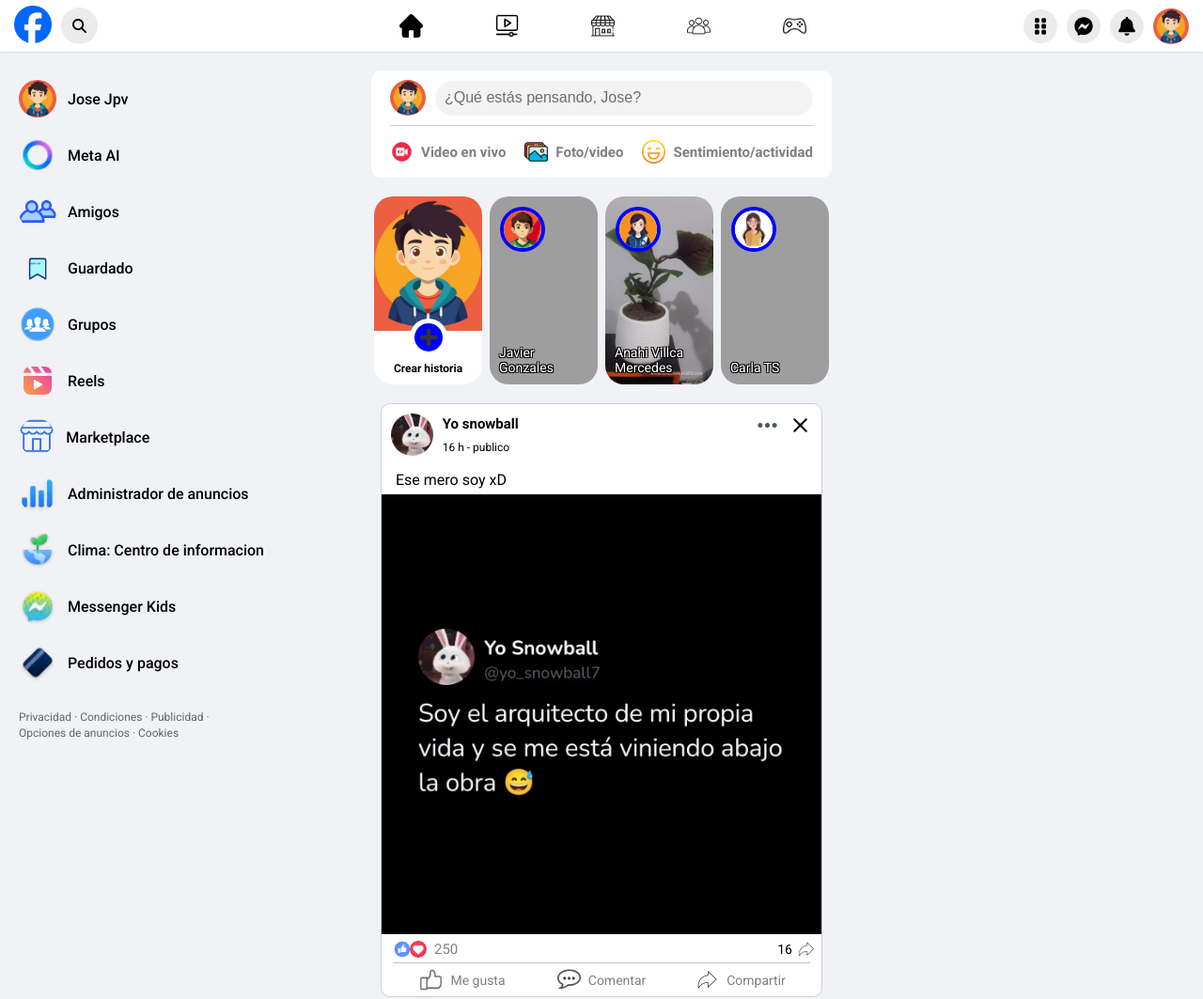
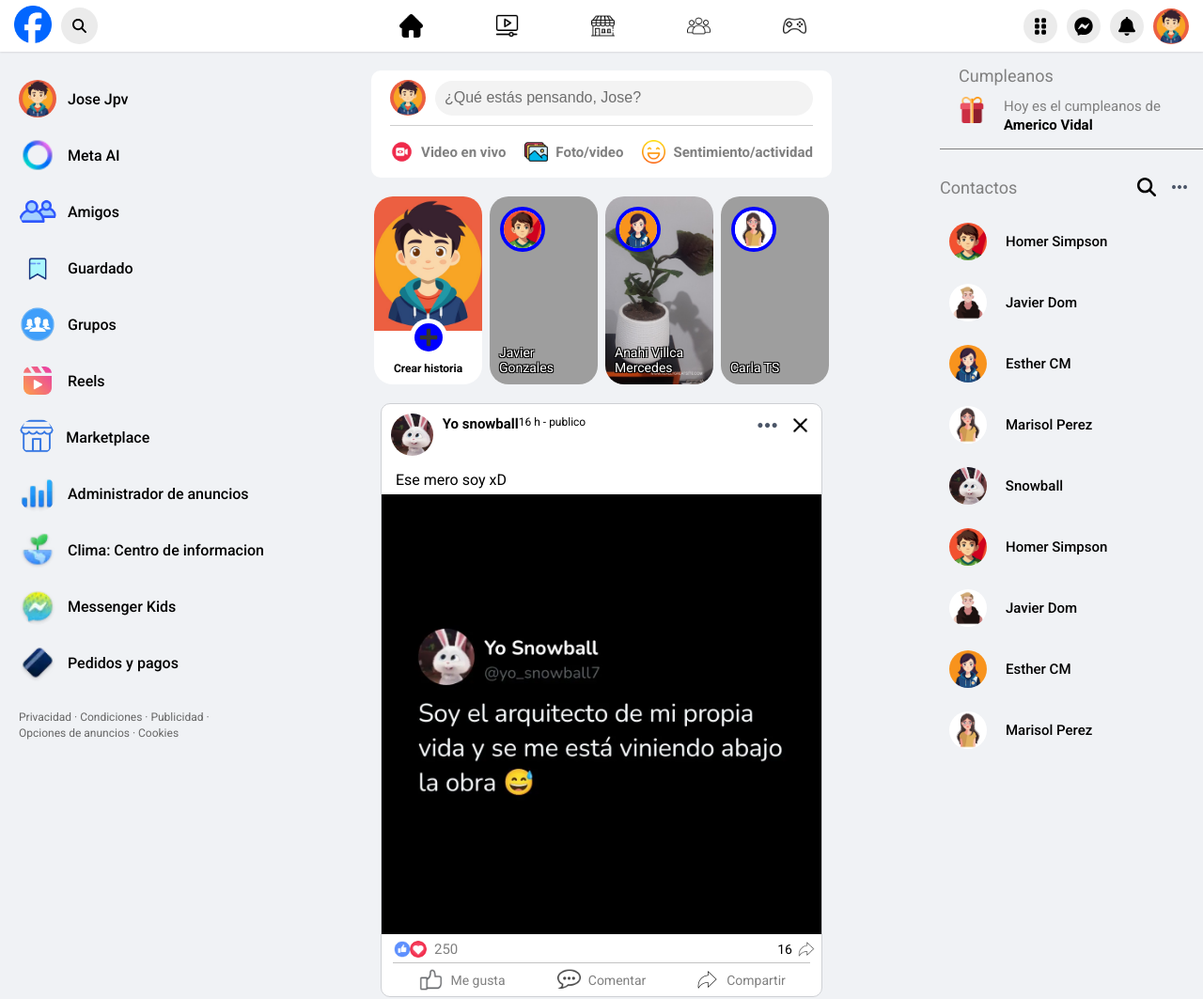
Before and after one commit to jose777poma/Facebook-Project, a plain HTML site: page index.html in a window 1280 px wide. Shown: the top 1063 px of the page at 94% size. Drawn offline with Linux system fonts and the light colour scheme; grey boxes are pictures that could not be loaded.

Commit message:
Add side-bar-right with scrollbar in contacts

```diff
--- a/index.html
+++ b/index.html
@@ -11,6 +11,7 @@
     <link rel="stylesheet" href="styles/historias.css" />
     <link rel="stylesheet" href="styles/posts.css" />
     <link rel="stylesheet" href="styles/side-bar-left.css" />
+    <link rel="stylesheet" href="styles/side-bar-right.css" />
     <!-- Carga de font Roboto -->
     <link rel="preconnect" href="https://fonts.googleapis.com" />
     <link rel="preconnect" href="https://fonts.gstatic.com" crossorigin />
@@ -30,7 +31,6 @@
           <img class="search-icon" src="icons/search-icon.svg" />
         </div>
       </div>
-      <!-- TODO -->
       <div class="middle-section">
         <div class="box-middle-header">
           <img src="icons/home-header.webp" />
@@ -172,6 +172,76 @@
       </div>
       <div>
         Privacidad · Condiciones · Publicidad · Opciones de anuncios · Cookies
+      </div>
+    </div>
+
+    <!-- SIDE BAR RIGHT -->
+    <div class="side-bar-right">
+      <div class="cumpleanos-section">
+        <div class="cumple-title">Cumpleanos</div>
+        <div class="cumple-main">
+          <img class="cumple-icon" src="icons/caja-regalo-icon.webp" />
+          <div class="cumple-description">
+            Hoy es el cumpleanos de <strong>Americo Vidal</strong>
+          </div>
+        </div>
+      </div>
+      <div class="contactos-section">
+        <div class="contactos-row1">
+          <div class="row1-col1">Contactos</div>
+          <div class="row1-col2">
+            <img src="icons/search-icon.svg" />
+            <img src="icons/3dots-icon.png" />
+          </div>
+        </div>
+        <div class="contactos-list">
+          <div class="box-contact">
+            <img class="profile-contact" src="profile-pictures/teeneger.png" />
+            <div class="name-contact">Homer Simpson</div>
+          </div>
+          <div class="box-contact">
+            <img class="profile-contact" src="profile-pictures/young2.png" />
+            <div class="name-contact">Javier Dom</div>
+          </div>
+          <div class="box-contact">
+            <img class="profile-contact" src="profile-pictures/woman.png" />
+            <div class="name-contact">Esther CM</div>
+          </div>
+          <div class="box-contact">
+            <img class="profile-contact" src="profile-pictures/woman2.png" />
+            <div class="name-contact">Marisol Perez</div>
+          </div>
+          <div class="box-contact">
+            <img
+              class="profile-contact"
+              src="profile-pictures/yo-snowball.webp"
+            />
+            <div class="name-contact">Snowball</div>
+          </div>
+          <div class="box-contact">
+            <img class="profile-contact" src="profile-pictures/teeneger.png" />
+            <div class="name-contact">Homer Simpson</div>
+          </div>
+          <div class="box-contact">
+            <img class="profile-contact" src="profile-pictures/young2.png" />
+            <div class="name-contact">Javier Dom</div>
+          </div>
+          <div class="box-contact">
+            <img class="profile-contact" src="profile-pictures/woman.png" />
+            <div class="name-contact">Esther CM</div>
+          </div>
+          <div class="box-contact">
+            <img class="profile-contact" src="profile-pictures/woman2.png" />
+            <div class="name-contact">Marisol Perez</div>
+          </div>
+          <div class="box-contact">
+            <img
+              class="profile-contact"
+              src="profile-pictures/yo-snowball.webp"
+            />
+            <div class="name-contact">Snowball</div>
+          </div>
+        </div>
       </div>
     </div>
 
--- a/styles/general.css
+++ b/styles/general.css
@@ -3,5 +3,5 @@ body {
   background-color: #f0f2f5;
   font-family: Roboto, "Arial";
   margin-top: 75px;
-  height: 3000px;
+  margin-bottom: 75px;
 }
--- /dev/null
+++ b/styles/side-bar-right.css
@@ -0,0 +1,116 @@
+.side-bar-right {
+  background-color: transparent;
+  position: fixed;
+  top: 55px;
+  bottom: 0;
+  right: 0;
+  width: 280px;
+  display: flex;
+  flex-direction: column;
+}
+
+/* Cumpleanos section */
+.cumpleanos-section {
+  padding: 15px 20px;
+  border-bottom: solid 1px gray;
+}
+
+.cumple-title {
+  font-size: 18px;
+  color: gray;
+  margin-bottom: 12px;
+}
+
+.cumple-main {
+  display: flex;
+  column-gap: 20px;
+}
+
+.cumple-icon {
+  height: 28px;
+}
+
+.cumple-description {
+  color: gray;
+  line-height: 20px;
+  font-size: 15px;
+}
+
+.cumple-description strong {
+  color: black;
+}
+
+/* Contactos Section */
+.contactos-section {
+  margin-top: 15px;
+  display: flex;
+  flex-direction: column;
+  flex: 1;
+  overflow-y: hidden;
+}
+
+.contactos-row1 {
+  color: gray;
+  font-size: 18px;
+  display: flex;
+  flex-direction: row;
+  align-items: center;
+  justify-content: space-between;
+  height: 50px;
+  flex-shrink: 0;
+}
+
+.row1-col2 {
+  display: flex;
+  flex-direction: row;
+}
+
+.row1-col2 img {
+  height: 20px;
+  margin-right: 15px;
+}
+
+.contactos-list {
+  display: flex;
+  flex-direction: column;
+  column-gap: 2px;
+  flex: 1;
+  overflow-y: hidden;
+}
+
+.contactos-list:hover {
+  overflow-y: auto;
+}
+
+.box-contact {
+  display: flex;
+  flex-direction: row;
+  align-items: center;
+  height: 65px;
+  flex-shrink: 0;
+  border-top-left-radius: 10px;
+  border-bottom-left-radius: 10px;
+  cursor: pointer;
+}
+
+.box-contact:hover {
+  background-color: #ccc;
+}
+
+.profile-contact {
+  height: 40px;
+  border-radius: 50%;
+  margin-right: 20px;
+  margin-left: 10px;
+}
+
+.name-contact {
+  font-weight: 500;
+  font-size: 15px;
+}
+
+@media (max-width: 1200px) {
+  .side-bar-right {
+    display: none;
+  }
+}
```
Also changed, not shown: prueba/index.html (added, +32 -0 lines), prueba/style.css (added, +36 -0 lines), icons/caja-regalo-icon.webp (added), icons/opciones-icon.webp (added).
